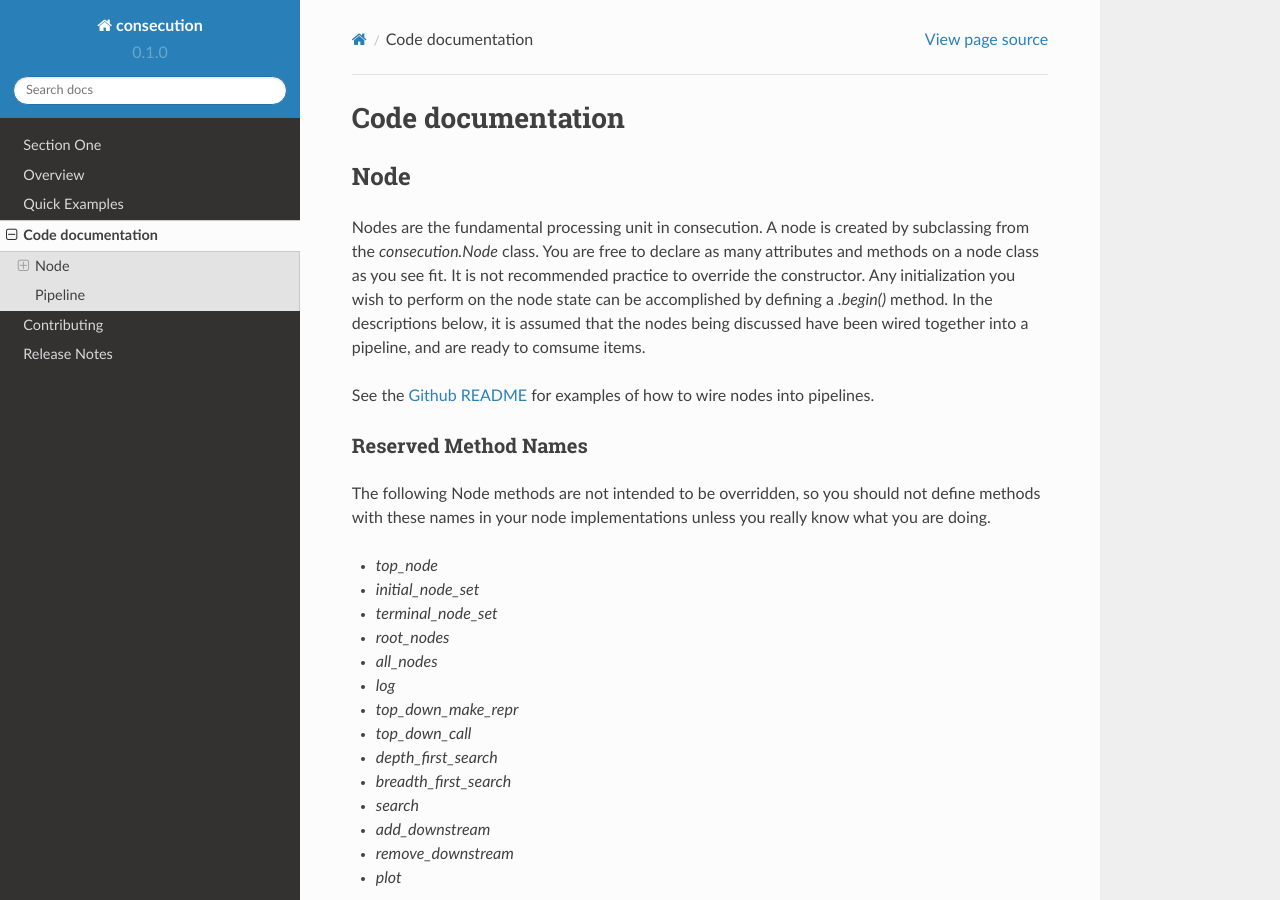
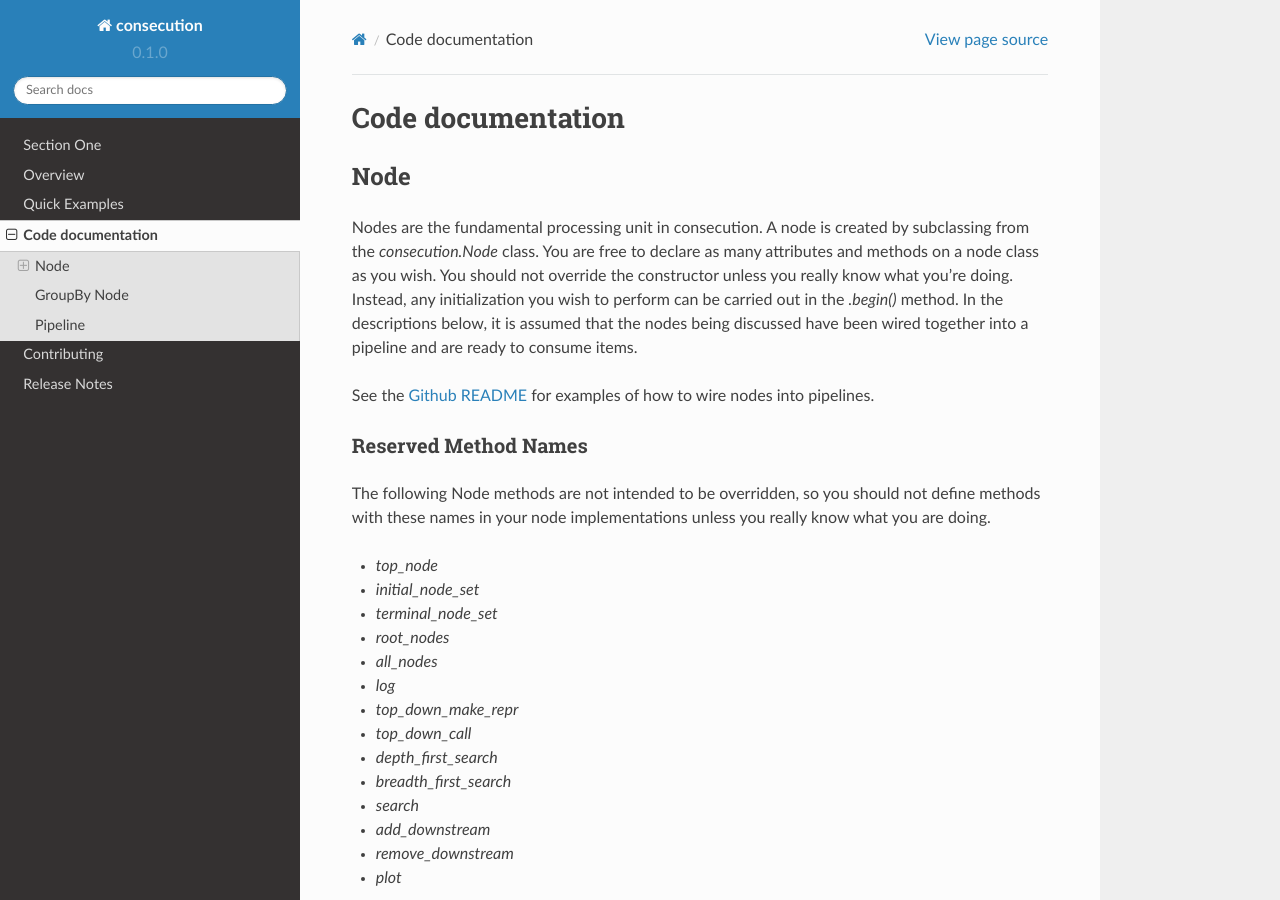
Before and after one commit to robdmc/consecution, a Sphinx documentation site: the page built from docs/ref/consecution.rst, in a window 1280 px wide and 900 px high. Built offline with Sphinx 7.4.7 and the Read the Docs theme 2.0.0, drawn with Linux system fonts in a browser that asks for light colours.

Commit message:
updating docs

```diff
--- a/docs/ref/consecution.rst
+++ b/docs/ref/consecution.rst
@@ -7,11 +7,11 @@ Node
 ----
 Nodes are the fundamental processing unit in consecution.  A node is created by
 subclassing from the `consecution.Node` class.  You are free to declare as many
-attributes and methods on a node class as you see fit.  It is not recommended
-practice to override the constructor.  Any initialization you wish to perform on
-the node state can be accomplished by defining a `.begin()` method.  In the
-descriptions below, it is assumed that the nodes being discussed have been wired
-together into a pipeline, and are ready to comsume items.
+attributes and methods on a node class as you wish.  You should not override the
+constructor unless you really know what you're doing.  Instead, any
+initialization you wish to perform can be carried out in the `.begin()` method.
+In the descriptions below, it is assumed that the nodes being discussed have
+been wired together into a pipeline and are ready to consume items.
 
 See the
 `Github README
@@ -109,6 +109,13 @@ Node API Documentation
 .. autoclass:: consecution.nodes.Node
     :members:
 
+GroupBy Node
+------------
+.. autoclass:: consecution.nodes.GroupByNode
+    :members:
+
+
+
 Pipeline
 -----------------
 Here is stuff about pipelines.
```
Also changed, not shown: 1 other file.
